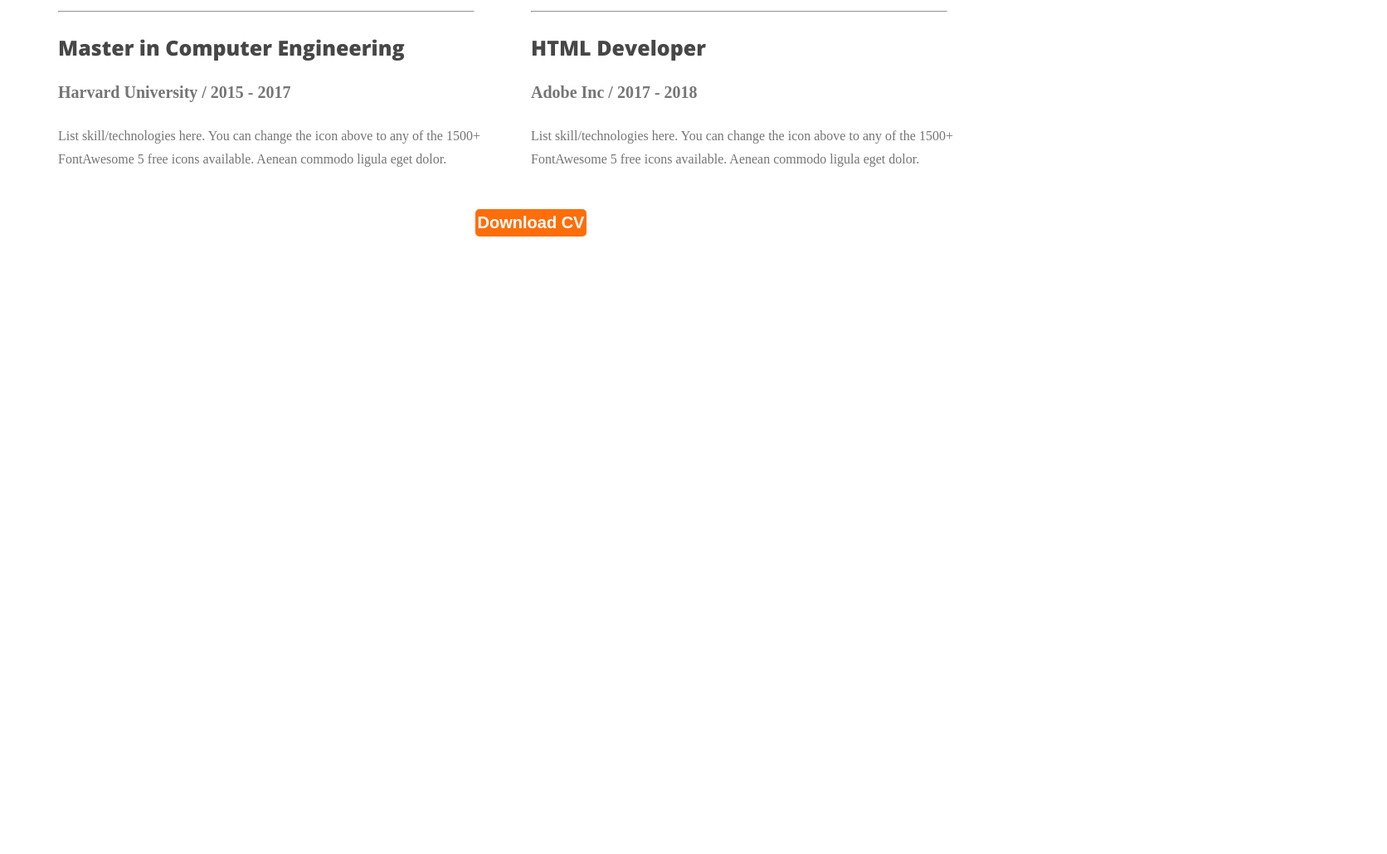
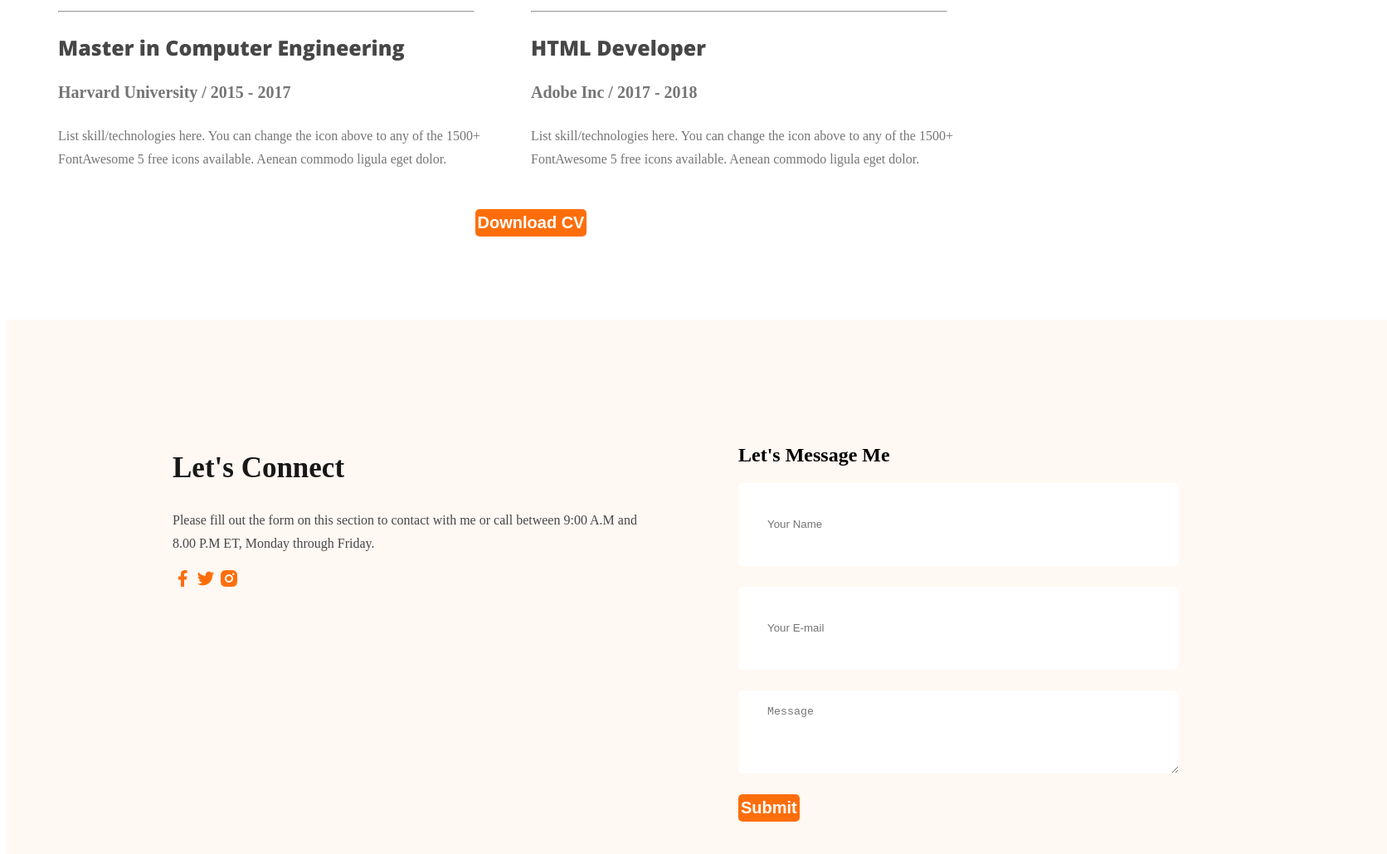
Before and after one commit to TaheeraTabassum/Web-Developer-Portfolio, a plain HTML site: page index.html in a window 1280 px wide. Shown: the part 3180-4209 px from the top of the page at 83% size, 1672 px wide, since content can reach past the window. Before the commit the page ends 3473 px from the top, so only its background shows below. Drawn offline with nearby package versions, Linux system fonts and the light colour scheme.

Commit message:
finished footer

```diff
--- a/index.html
+++ b/index.html
@@ -144,6 +144,30 @@
     </main>
     <footer>
 
+           <div class="footer-column">
+            <div class="footer-content">
+                <h2 class="footer-title">Let's Connect</h2>
+                <p class="footer-description">Please fill out the form on this section to contact with me or call between 9:00 A.M and 8.00 P.M ET, Monday through Friday.</p>
+            </div>
+            <a href=""><img src="images/icons/facebook.png" alt=""></a>
+            <a href=""><img src="images/icons/twitter.png" alt="i"></a>
+            <a href=""><img src="images/icons/insta.png" alt=""></a>
+
+           </div>
+           <div class="footer-column">
+            <h2>Let's Message Me</h2>
+            <form class="contact" action="">
+                <input type="text" placeholder="Your Name">
+                <input type="email" name="" placeholder="Your E-mail" id="">
+                <textarea name="" id="" cols="30" rows="10">Message</textarea>
+                <input class="btn-primary" type="submit" value="Submit">
+            </form>
+           </div>
+
+          </div>
+
+
+
     </footer>
 </body>
 </html>
--- a/styles/portfolio.css
+++ b/styles/portfolio.css
@@ -170,3 +170,40 @@ font-weight: 600;
     text-align: center;
     margin-top: 30px;
 }
+footer {
+    display: flex;
+    width: 100%;
+    gap: 100px;
+height: 780px;
+margin-top: 100px;
+background: #FFF8F3;
+padding: 130px 200px;
+
+}
+.footer-column{
+    width: 50%;
+}
+
+.footer-description{
+    max-width: 562px;
+    color: var(--Dark-02, #474747);
+font-size: 16px;
+font-weight: 400;
+line-height: 28px; /* 175% */
+}
+.footer-title{
+    color: var(--Dark-01, #181818);
+font-size: 35px;
+font-weight: 700;
+}
+.contact input[type="text"], .contact input[type="Email"], textarea{
+    display: block;
+    margin-bottom: 25px;
+    padding: 18px 35px;
+    color: #757575;
+    border-radius: 5px;
+background: #FFF;
+border: 0px;
+width: 461px;
+height: 64px;
+}
```
